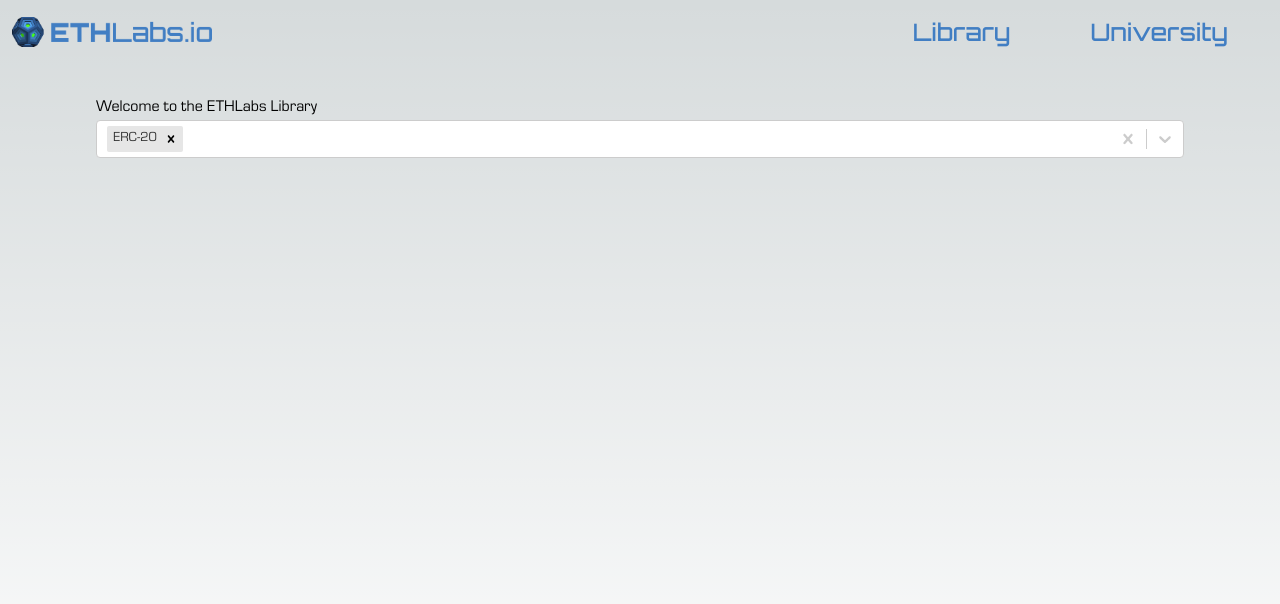
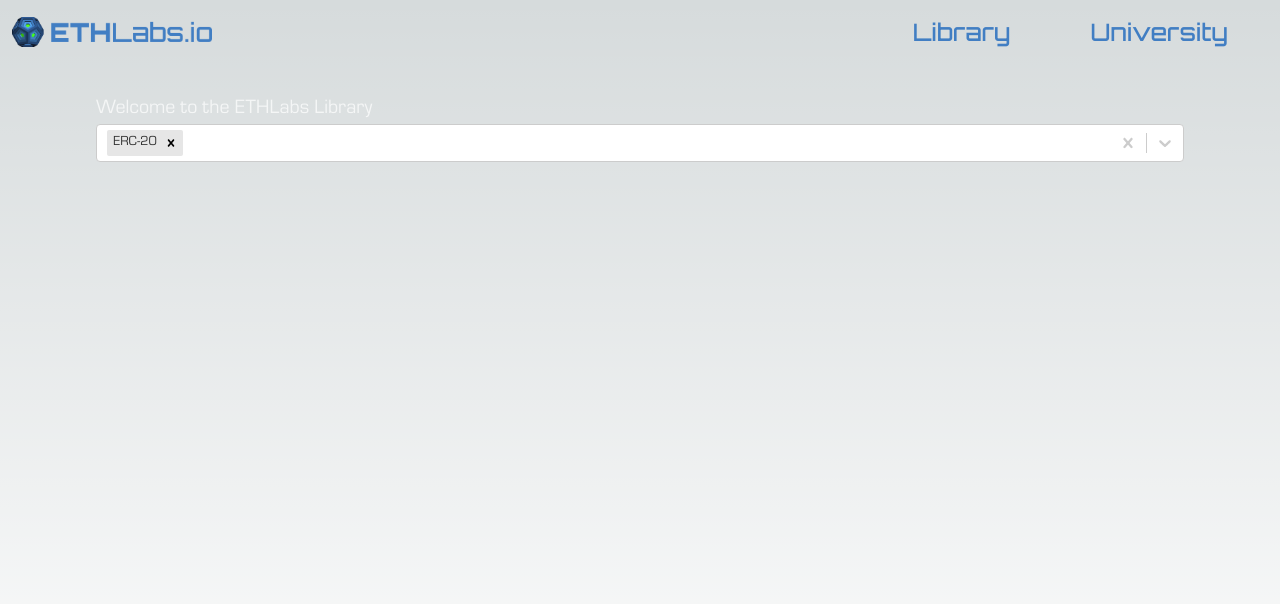
Before and after one commit to tbwebb22/ethlabs-app, a Next.js app: page /library in a window 1280 px wide. Shown: the top 604 px of the page. Built offline with nearby package versions, Linux system fonts and the light colour scheme.

Commit message:
Style text

```diff
--- a/src/app/library/page.tsx
+++ b/src/app/library/page.tsx
@@ -30,7 +30,9 @@ export default function Library() {
   return (
     <main className="flex min-h-screen flex-col items-center justify-between p-24">
       <div className="container mx-auto">
+        <div className="text-xl text-white text-opacity-70">
         Welcome to the ETHLabs Library
+        </div>
 
         <Select
           instanceId={'tagSelector'}
```
